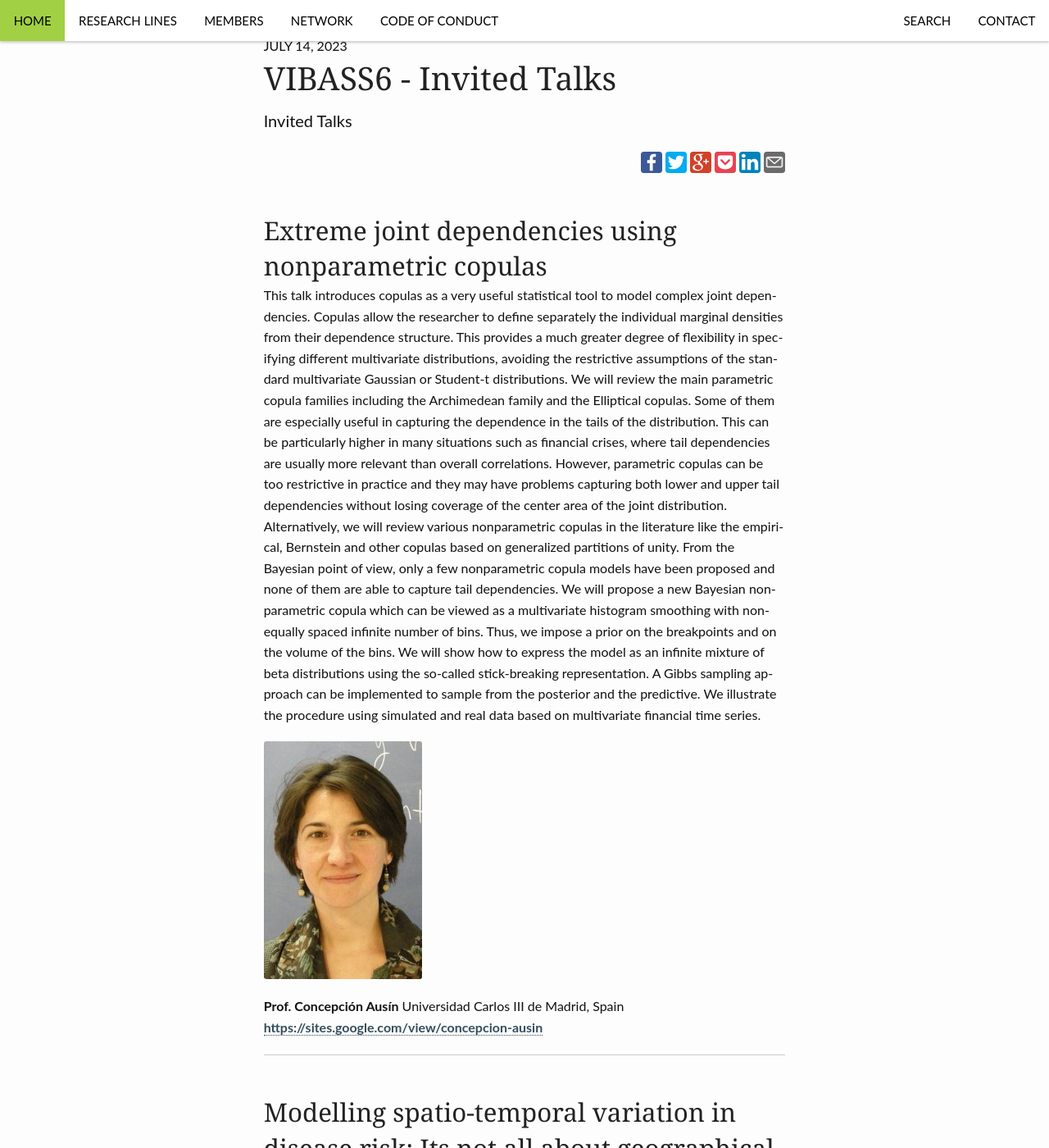
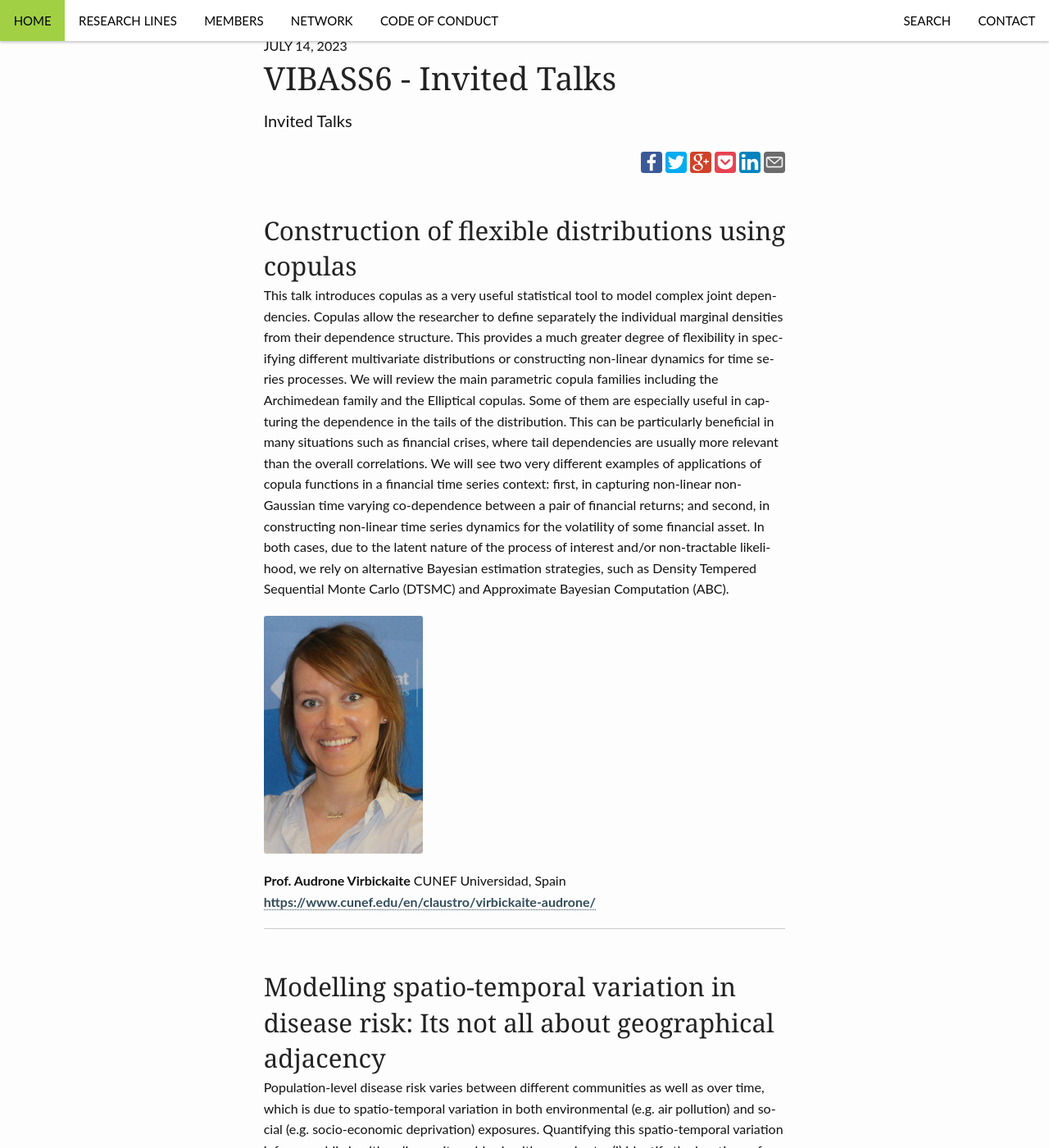
Before and after one commit to VABAR/VABAR.github.io, a Jekyll site: the page built from _posts/events/2022-12-20-vibass6/2022-12-20-vibass6-talks.md, in a window 1280 px wide and 1400 px high, scrolled down 389 px. Shown: the whole window at 82% size. Built offline with Jekyll 4.4.1, drawn with Linux system fonts in a browser that asks for light colours.

Commit message:
vibass6. Replace C Ausin by A Virbickaite.

```diff
--- a/_posts/events/2022-12-20-vibass6/2022-12-20-vibass6-talks.md
+++ b/_posts/events/2022-12-20-vibass6/2022-12-20-vibass6-talks.md
@@ -17,29 +17,23 @@ categories: events
 ---
 
 
-## Extreme joint dependencies using nonparametric copulas
+## Construction of flexible distributions using copulas
 
 This talk introduces copulas as a very useful statistical tool to model complex joint dependencies.
 Copulas allow the researcher to define separately the individual marginal densities from their dependence structure.
-This provides a much greater degree of flexibility in specifying different multivariate distributions, avoiding the restrictive assumptions of the standard multivariate Gaussian or Student-t distributions.
+This provides a much greater degree of flexibility in specifying different multivariate distributions or constructing non-linear dynamics for time series processes.
 We will review the main parametric copula families including the Archimedean family and the Elliptical copulas.
 Some of them are especially useful in capturing the dependence in the tails of the distribution.
-This can be particularly higher in many situations such as financial crises, where tail dependencies are usually more relevant than overall correlations.
-However, parametric copulas can be too restrictive in practice and they may have problems capturing both lower and upper tail dependencies without losing coverage of the center area of the joint distribution.
-Alternatively, we will review various nonparametric copulas in the literature like the empirical, Bernstein and other copulas based on generalized partitions of unity.
-From the Bayesian point of view, only a few nonparametric copula models have been proposed and none of them are able to capture tail dependencies.
-We will propose a new Bayesian nonparametric copula which can be viewed as a multivariate histogram smoothing with non-equally spaced infinite number of bins.
-Thus, we impose a prior on the breakpoints and on the volume of the bins.
-We will show how to express the model as an infinite mixture of beta distributions using the so-called stick-breaking representation.
-A Gibbs sampling approach can be implemented to sample from the posterior and the predictive.
-We illustrate the procedure using simulated and real data based on multivariate financial time series.
+This can be particularly beneficial in many situations such as financial crises, where tail dependencies are usually more relevant than the overall correlations.
+We will see two very different examples of applications of copula functions in a financial time series context: first, in capturing non-linear non-Gaussian time varying co-dependence between a pair of financial returns; and second, in constructing non-linear time series dynamics for the volatility of some financial asset.
+In both cases, due to the latent nature of the process of interest and/or non-tractable likelihood, we rely on alternative Bayesian estimation strategies, such as Density Tempered Sequential Monte Carlo (DTSMC) and Approximate Bayesian Computation (ABC).
 
 
-![image]({{ site.urlimg }}concepcion_ausin.jpg)
+![image]({{ site.urlimg }}audrone_virbickaite.jpg)
 
-__Prof. Concepción Ausín__
-Universidad Carlos III de Madrid, Spain
-[https://sites.google.com/view/concepcion-ausin](https://sites.google.com/view/concepcion-ausin)
+__Prof. Audrone Virbickaite__
+CUNEF Universidad, Spain
+[https://www.cunef.edu/en/claustro/virbickaite-audrone/](https://www.cunef.edu/en/claustro/virbickaite-audrone/)
 
 
 <hr>
```
Also changed, not shown: _posts/events/2022-12-20-vibass6/2022-12-20-vibass6.md (+2 -2 lines), index.md (+3 -3 lines), images/audrone_duncan.jpg (added), images/audrone_virbickaite.jpg (added), 1 other file.
